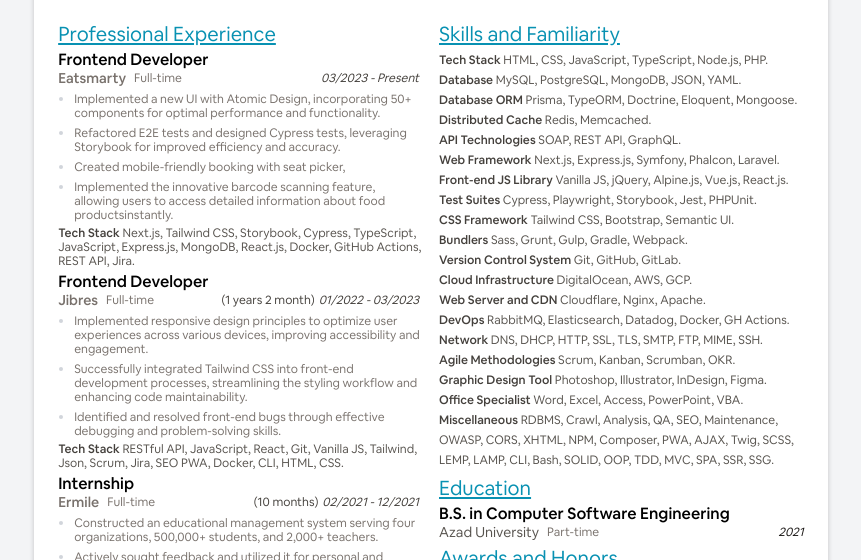
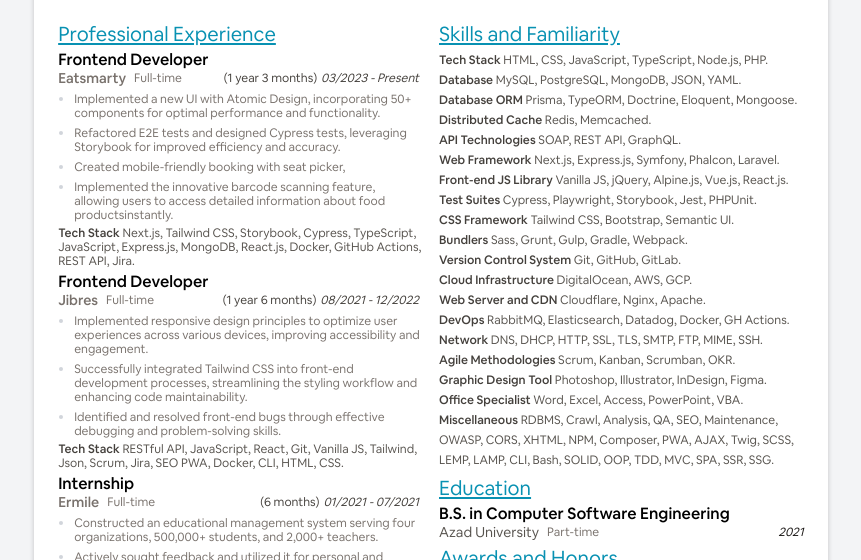
Before and after one commit to ghasemizade/resume, a website: page index.html in a window 1280 px wide. Shown: the part 230-790 px from the top of the page, without its empty margins (209-1070 px from the left). Drawn offline with Linux system fonts and the light colour scheme.

Commit message:
update year

```diff
--- a/index.html
+++ b/index.html
@@ -155,7 +155,7 @@
                   London
                 </div>
               </div>
-              <div class="text-xs text-stone-700 hidden">(1 year 5 months)</div>
+              <div class="text-xs text-stone-700">(1 year 3 months)</div>
               <div class="flex items-center text-xs">
                 <div dir="ltr" class="text-stone-700 text-xs italic px-1">
                   <time datetime="2022-12-11">03/2023</time> -
@@ -220,11 +220,11 @@
                   IR
                 </div>
               </div>
-              <div class="text-xs text-stone-700">(1 years 2 month)</div>
+              <div class="text-xs text-stone-700">(1 year 6 months)</div>
               <div class="flex items-center text-xs">
                 <div dir="ltr" class="text-stone-700 text-xs italic px-1">
-                  <time datetime="2019-12-06">01/2022</time> -
-                  <time datetime="2022-11">03/2023</time>
+                  <time datetime="2019-12-06">08/2021</time> -
+                  <time datetime="2022-11">12/2022</time>
                 </div>
               </div>
             </div>
@@ -282,11 +282,11 @@
                   IR
                 </div>
               </div>
-              <div class="text-xs text-stone-700">(10 months)</div>
+              <div class="text-xs text-stone-700">(6 months)</div>
               <div class="flex items-center text-xs">
                 <div dir="ltr" class="text-stone-700 text-xs italic px-1">
-                  <time datetime="2019-09-07">02/2021</time> -
-                  <time datetime="2019-12-06">12/2021</time>
+                  <time datetime="2019-09-07">01/2021</time> -
+                  <time datetime="2019-12-06">07/2021</time>
                 </div>
               </div>
             </div>
```
